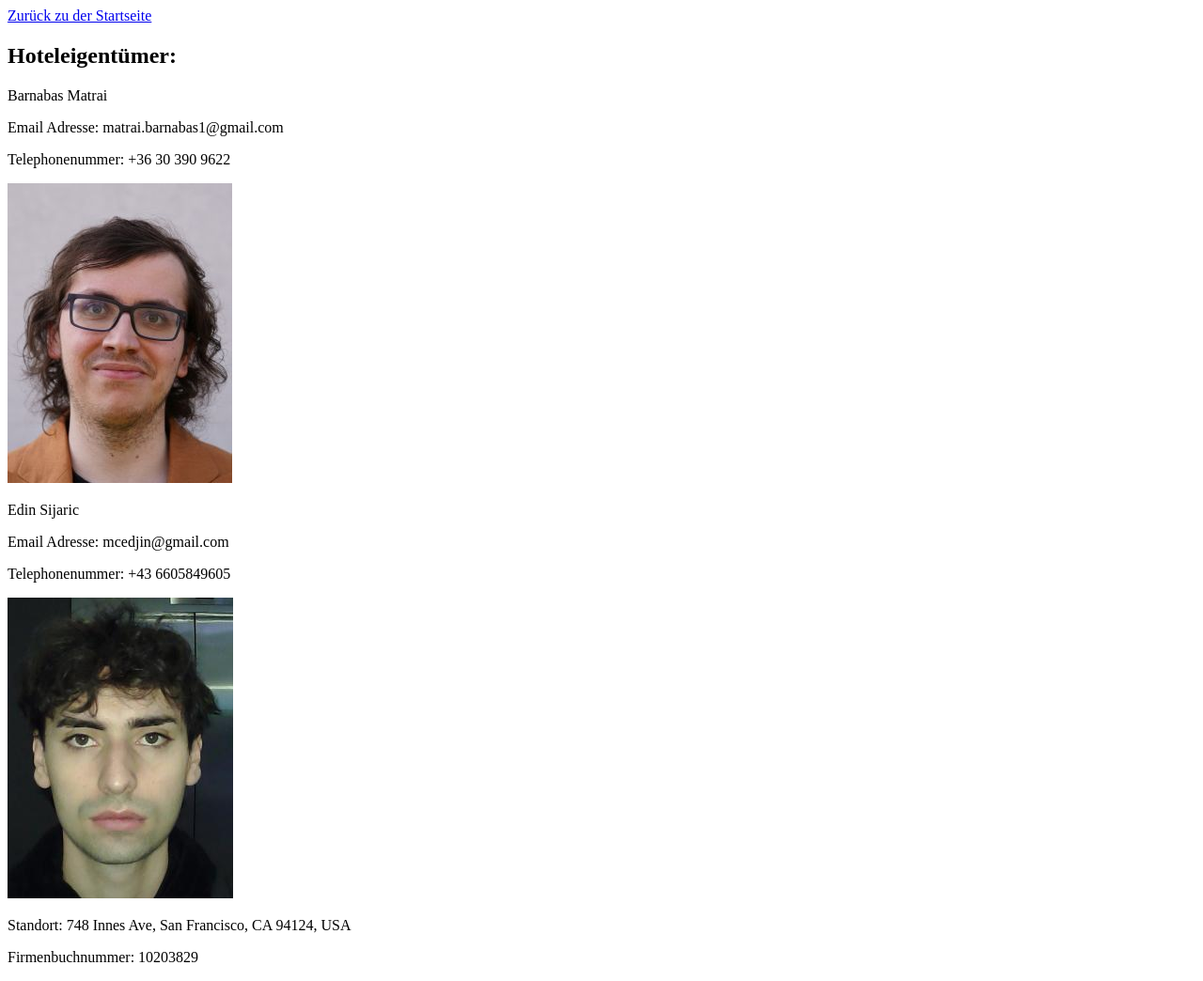
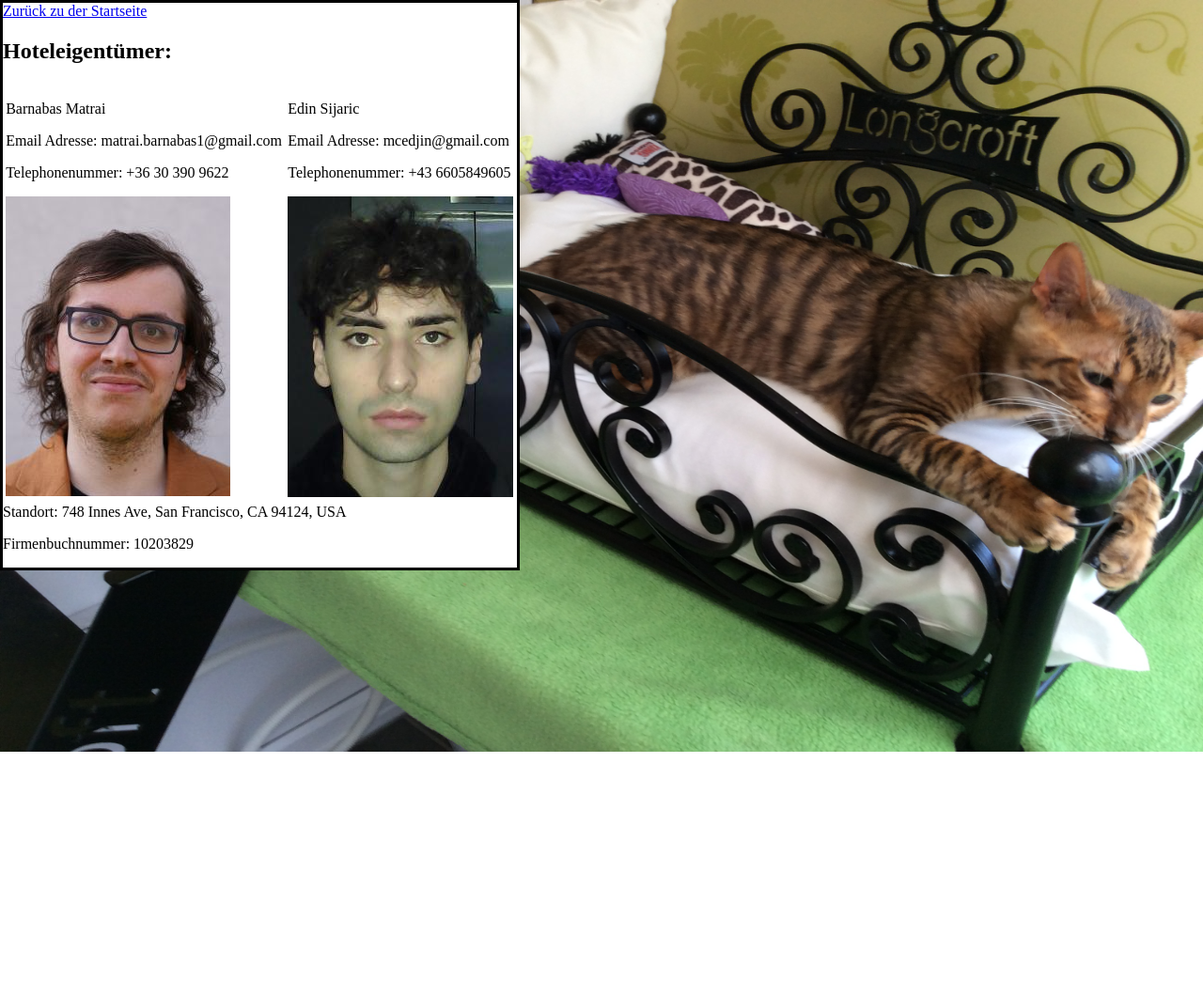
Before and after one commit to barnabasMatrai/hotel-mit-zimmerreservierungen, a PHP site: page /sites/Impressum.html in a window 1280 px wide. Shown: the whole page at 94% size. After the commit the page ends 800 px from the top, so only its background shows below. Run offline with PHP 8.4, Linux system fonts and the light colour scheme.

Commit message:
css styling

```diff
--- a/resources/css/style.css
+++ b/resources/css/style.css
@@ -1,8 +1,29 @@
 #main-site {
-    background-image: url("../img/cat\ hotel.jpg");
     height: 100%;
 }
 
-body {
+html, body {
+    background-image: url("../img/cat\ hotel.jpg");
+    background-size: 100% 100%;
     height: 100%;
+    margin: 0;
 }
+
+.content {
+    border: 0.2em solid black;
+    background-color: white;
+    width: fit-content;
+}
+
+.owner-div {
+    float: left;
+    margin: 0.2em;
+}
+
+#password-label {
+    color: red;
+}
+
+.margin-bottom {
+    margin-bottom: 0.3em;
+}
--- a/sites/Impressum.html
+++ b/sites/Impressum.html
@@ -3,26 +3,33 @@
 
 <head>
     <title>Impressum</title>
+    <link rel="stylesheet" href="../resources/css/style.css">
     <meta charset="UTF-8">
 </head>
 
 <body>
     <main>
+        <div class="content">
             <a href="Index.html">Zurück zu der Startseite</a>
             <section>
                 <h1>Hoteleigentümer:</h1>
+                <div class="owner-div">
                     <p>Barnabas Matrai</p>
                     <p>Email Adresse: matrai.barnabas1@gmail.com</p>
                     <p>Telephonenummer: +36 30 390 9622</p>
                     <img src="../resources/img/Profilfoto_Barnabas.png">
+                </div>
+                <div class="owner-div">
                     <p>Edin Sijaric</p>
                     <p>Email Adresse: mcedjin@gmail.com</p>
                     <P>Telephonenummer: +43 6605849605</P>
                     <img src="../resources/img/Profilfoto_Edin.png">
+                </div>
 
                 <p>Standort: 748 Innes Ave, San Francisco, CA 94124, USA</p>
                 <p>Firmenbuchnummer: 10203829</p>
             </section>
+        </div>
     </main>
 
 </body>
--- a/sites/help.html
+++ b/sites/help.html
@@ -3,10 +3,12 @@
 
 <head>
     <title>Help Site</title>
+    <link rel="stylesheet" href="../resources/css/style.css">
     <meta charset="UTF-8">
 </head>
 
 <body>
+    <div class="content">
         <main>
             <section>
                 <ul>
@@ -26,6 +28,7 @@
             </section>
             <a href="Index.html">Zurück zu der Startseite</a>
         </main>
+    </div>
 </body>
 
 </html>
```
Also changed, not shown: sites/Index.html (+7 -5 lines), sites/login.html (+5 -2 lines), sites/register.html (+11 -8 lines). Lines whose indentation alone changed are shown as unchanged.
